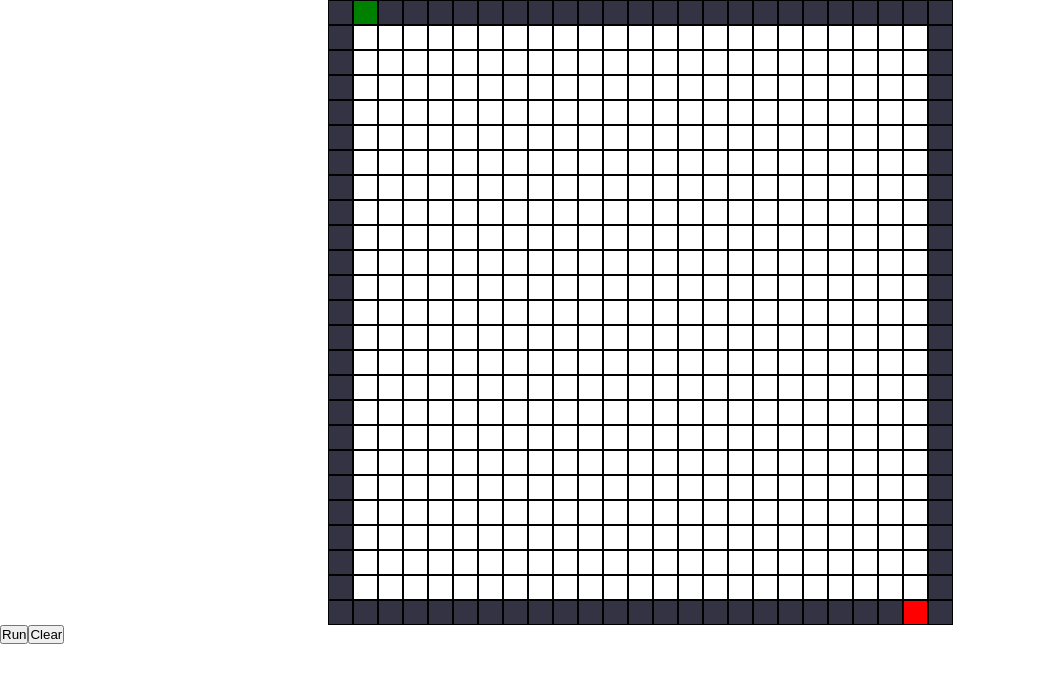
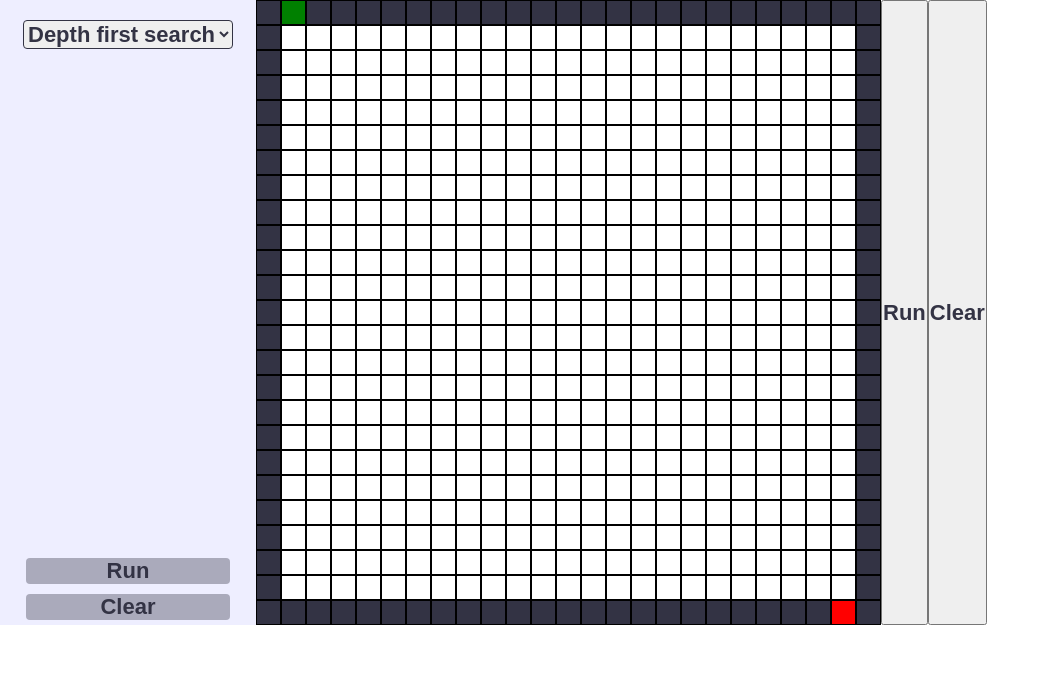
Before and after one commit to AAmanzi/Pathfinding, a React (Create React App) app: page / in a window 1280 px wide. Shown: the top 682 px of the page, without its empty margins (0-1050 px from the left). Built offline with nearby package versions, Linux system fonts and the light colour scheme.

Commit message:
Made some renaming, updated styles, setup components for sending state upwards

```diff
--- a/src/App.css
+++ b/src/App.css
@@ -1,6 +1,9 @@
 * {
   margin: 0;
   padding: 0;
+  font-size: 22px;
+  font-weight: 600;
+  color: #334;
 }
 
 .Tile {
@@ -13,8 +16,7 @@
   background-color: #334;
 }
 
-.Board {
-  margin: auto;
+.Map {
   display: flex;
   flex-wrap: wrap;
 }
@@ -30,3 +32,43 @@
 .PathTile{
   background-color: #00babaaa;
 }
+
+.Sidenav{
+  background-color: #eef;
+  width: 20%;
+  display: flex;
+  align-items: center;
+  justify-content: space-between;
+  flex-direction: column;
+}
+
+.SidenavList{
+  list-style: none;
+  margin: 20px 0;
+}
+
+.Sidenav select{
+  position: relative;
+  border-radius: 4px;
+  border: 1.5px solid #334;
+}
+
+*:focus{
+  outline:none;
+}
+
+.SidenavButtons{
+  width: 80%;
+}
+
+.Button{
+  border: none;
+  border-radius: 4px;
+  background-color: #aab;
+  width: 100%;
+  margin: 5px 0;
+}
+
+.App{
+  display: flex;
+}
--- a/src/App.js
+++ b/src/App.js
@@ -1,11 +1,13 @@
 import React from "react";
 import "./App.css";
-import Board from "./components/Board";
+import Map from "./components/Map";
+import Sidenav from "./components/Sidenav";
 
 function App() {
   return (
     <div className="App">
-      <Board sideLength="25" />
+      <Sidenav />
+      <Map sideLength="25" />
     </div>
   );
 }
--- a/src/components/Board.js
+++ b/src/components/Board.js
@@ -1,166 +1,22 @@
 import React, { Component } from "react";
-import Tile from "./Tile";
-import Error from "./Error";
+import Map from "./Map";
+import Sidenav from "./Sidenav";
 
 class Board extends Component {
   constructor(props) {
     super(props);
     this.state = {
       wallTiles: [],
-      isDraw: false,
       visited: []
     };
   }
 
-  handleDraw = index => {
-    this.setState(prevState => {
-      let tmpTiles = [...prevState.wallTiles];
-      let newTiles = tmpTiles.filter(tile => tile !== index);
-
-      if (!tmpTiles.find(tile => tile === index)) newTiles.push(index);
-
-      return {
-        wallTiles: newTiles
-      };
-    });
-  };
-
-  enableDrawing = () => {
-    this.setState({ isDraw: true });
-  };
-
-  disableDrawing = () => {
-    this.setState({ isDraw: false });
-  };
-
-  runAlgorithm = startTile => {
-    let { sideLength } = this.props;
-    let { visited } = this.state;
-
-    sideLength = parseInt(sideLength);
-    const isWin = tile => {
-      return tile === sideLength * sideLength - 2;
-    };
-    const isWall = tile => {
-      if (
-        (tile < sideLength ||
-          tile >= sideLength * (sideLength - 1) ||
-          tile % sideLength === 0 ||
-          (tile + 1) % sideLength === 0) &&
-        tile !== sideLength * sideLength - 2
-      )
-        return true;
-      return (
-        this.state.wallTiles.find(wallTile => wallTile === tile) !== undefined
-      );
-    };
-    const isVisited = tile => {
-      return (
-        visited.find(element => {
-          return element === tile;
-        }) !== undefined
-      );
-    };
-    const generateNodes = tile => {
-      const right = tile + 1;
-      const down = tile + sideLength;
-      const left = tile - 1;
-      const up = tile - sideLength;
-      const childNodes = [];
-
-      if (isWall(right) === false) childNodes.push(right);
-      if (isWall(down) === false) childNodes.push(down);
-      if (isWall(left) === false) childNodes.push(left);
-      if (isWall(up) === false) childNodes.push(up);
-
-      return childNodes;
-    };
-
-    const visitNode = node => {
-      visited.push(node);
-    };
-
-    const recursion = (currentTile, depth) => {
-      if (isVisited(currentTile)) return false;
-      if (depth === 0) return false;
-      if (isWin(currentTile)) {
-        return true;
-      }
-
-      visitNode(currentTile);
-
-      const childNodes = generateNodes(currentTile);
-      for (let i = 0; i < childNodes.length; ++i) {
-        if (recursion(childNodes[i], depth - 1)) return true;
-      }
-    };
-
-    recursion(startTile, sideLength * sideLength);
-    this.setState({ visited: visited });
-  };
-
-  createBoard = () => {
-    const { sideLength } = this.props;
-    const { isDraw } = this.state;
-    const board = [];
-
-    for (let i = 0; i < sideLength; ++i) {
-      for (let j = 0; j < sideLength; ++j) {
-        board.push(
-          i === 0 || i === sideLength - 1 || j === 0 || j === sideLength - 1 ? (
-            <Tile
-              key={j + sideLength * i}
-              isWall={
-                (i !== 0 || j !== 1) &&
-                (i !== sideLength - 1 || j !== sideLength - 2)
-              }
-              isStart={i === 0 && j === 1}
-              isEnd={i === sideLength - 1 && j === sideLength - 2}
-            />
-          ) : (
-            <Tile
-              key={j + sideLength * i}
-              mouseOver={
-                isDraw
-                  ? () => this.handleDraw(j + sideLength * i)
-                  : () => {
-                      return undefined;
-                    }
-              }
-              mouseClick={() => this.handleDraw(j + sideLength * i)}
-              isWall={this.state.wallTiles.find(
-                tile => tile === j + sideLength * i
-              )}
-              isPath={this.state.visited.find(
-                tile => tile === j + sideLength * i
-              )}
-            />
-          )
-        );
-      }
-    }
-    return board;
-  };
-
   render() {
-    const { sideLength } = this.props;
-    if (sideLength > 35) return <Error error="Maximum board size is 35!" />;
     return (
-      <>
-        <div
-          className="Board"
-          style={{ maxWidth: `${sideLength * 25}px` }}
-          onMouseDown={this.enableDrawing}
-          onMouseUp={this.disableDrawing}
-        >
-          {this.createBoard()}
-        </div>
-
-        <button onClick={() => this.runAlgorithm(parseInt(sideLength) + 1)}>
-          Run
-        </button>
-        <button onClick={() => this.setState({ visited: [] })}>Clear</button>
-      </>
+      <div className="Board">
+        <Sidenav />
+        <Map sideLength="25" />
+      </div>
     );
   }
 }
--- /dev/null
+++ b/src/components/Map.js
@@ -0,0 +1,168 @@
+import React, { Component } from "react";
+import Tile from "./Tile";
+import Error from "./Error";
+
+class Map extends Component {
+  constructor(props) {
+    super(props);
+    this.state = {
+      wallTiles: [],
+      isDraw: false,
+      visited: []
+    };
+  }
+
+  handleDraw = index => {
+    this.setState(prevState => {
+      let tmpTiles = [...prevState.wallTiles];
+      let newTiles = tmpTiles.filter(tile => tile !== index);
+
+      if (!tmpTiles.find(tile => tile === index)) newTiles.push(index);
+
+      return {
+        wallTiles: newTiles
+      };
+    });
+  };
+
+  enableDrawing = () => {
+    this.setState({ isDraw: true });
+  };
+
+  disableDrawing = () => {
+    this.setState({ isDraw: false });
+  };
+
+  runAlgorithm = startTile => {
+    let { sideLength } = this.props;
+    let { visited } = this.state;
+
+    sideLength = parseInt(sideLength);
+    const isWin = tile => {
+      return tile === sideLength * sideLength - 2;
+    };
+    const isWall = tile => {
+      if (
+        (tile < sideLength ||
+          tile >= sideLength * (sideLength - 1) ||
+          tile % sideLength === 0 ||
+          (tile + 1) % sideLength === 0) &&
+        tile !== sideLength * sideLength - 2
+      )
+        return true;
+      return (
+        this.state.wallTiles.find(wallTile => wallTile === tile) !== undefined
+      );
+    };
+    const isVisited = tile => {
+      return (
+        visited.find(element => {
+          return element === tile;
+        }) !== undefined
+      );
+    };
+    const generateNodes = tile => {
+      const right = tile + 1;
+      const down = tile + sideLength;
+      const left = tile - 1;
+      const up = tile - sideLength;
+      const childNodes = [];
+
+      if (isWall(right) === false) childNodes.push(right);
+      if (isWall(down) === false) childNodes.push(down);
+      if (isWall(left) === false) childNodes.push(left);
+      if (isWall(up) === false) childNodes.push(up);
+
+      return childNodes;
+    };
+
+    const visitNode = node => {
+      visited.push(node);
+    };
+
+    const recursion = (currentTile, depth) => {
+      if (isVisited(currentTile)) return false;
+      if (depth === 0) return false;
+      if (isWin(currentTile)) {
+        return true;
+      }
+
+      visitNode(currentTile);
+
+      const childNodes = generateNodes(currentTile);
+      for (let i = 0; i < childNodes.length; ++i) {
+        if (recursion(childNodes[i], depth - 1)) return true;
+      }
+    };
+
+    recursion(startTile, sideLength * sideLength);
+    this.setState({ visited: visited });
+  };
+
+  createBoard = () => {
+    const { sideLength } = this.props;
+    const { isDraw } = this.state;
+    const board = [];
+
+    for (let i = 0; i < sideLength; ++i) {
+      for (let j = 0; j < sideLength; ++j) {
+        board.push(
+          i === 0 || i === sideLength - 1 || j === 0 || j === sideLength - 1 ? (
+            <Tile
+              key={j + sideLength * i}
+              isWall={
+                (i !== 0 || j !== 1) &&
+                (i !== sideLength - 1 || j !== sideLength - 2)
+              }
+              isStart={i === 0 && j === 1}
+              isEnd={i === sideLength - 1 && j === sideLength - 2}
+            />
+          ) : (
+            <Tile
+              key={j + sideLength * i}
+              mouseOver={
+                isDraw
+                  ? () => this.handleDraw(j + sideLength * i)
+                  : () => {
+                      return undefined;
+                    }
+              }
+              mouseClick={() => this.handleDraw(j + sideLength * i)}
+              isWall={this.state.wallTiles.find(
+                tile => tile === j + sideLength * i
+              )}
+              isPath={this.state.visited.find(
+                tile => tile === j + sideLength * i
+              )}
+            />
+          )
+        );
+      }
+    }
+    return board;
+  };
+
+  render() {
+    const { sideLength } = this.props;
+    if (sideLength > 35) return <Error error="Maximum board size is 35!" />;
+    return (
+      <>
+        <div
+          className="Map"
+          style={{ maxWidth: `${sideLength * 25}px` }}
+          onMouseDown={this.enableDrawing}
+          onMouseUp={this.disableDrawing}
+        >
+          {this.createBoard()}
+        </div>
+
+        <button onClick={() => this.runAlgorithm(parseInt(sideLength) + 1)}>
+          Run
+        </button>
+        <button onClick={() => this.setState({ visited: [] })}>Clear</button>
+      </>
+    );
+  }
+}
+
+export default Map;
--- /dev/null
+++ b/src/components/Sidenav.js
@@ -0,0 +1,25 @@
+import React from "react";
+
+const Sidenav = props => {
+  return (
+    <nav className="Sidenav">
+      <ul className="SidenavList">
+        <li>
+          <select>
+            <option value="DFS">Depth first search</option>
+          </select>
+        </li>
+      </ul>
+      <div className="SidenavButtons">
+        <button className="Button" onClick={props.handleRun}>
+          Run
+        </button>
+        <button className="Button" onClick={props.handleClear}>
+          Clear
+        </button>
+      </div>
+    </nav>
+  );
+};
+
+export default Sidenav;
```
